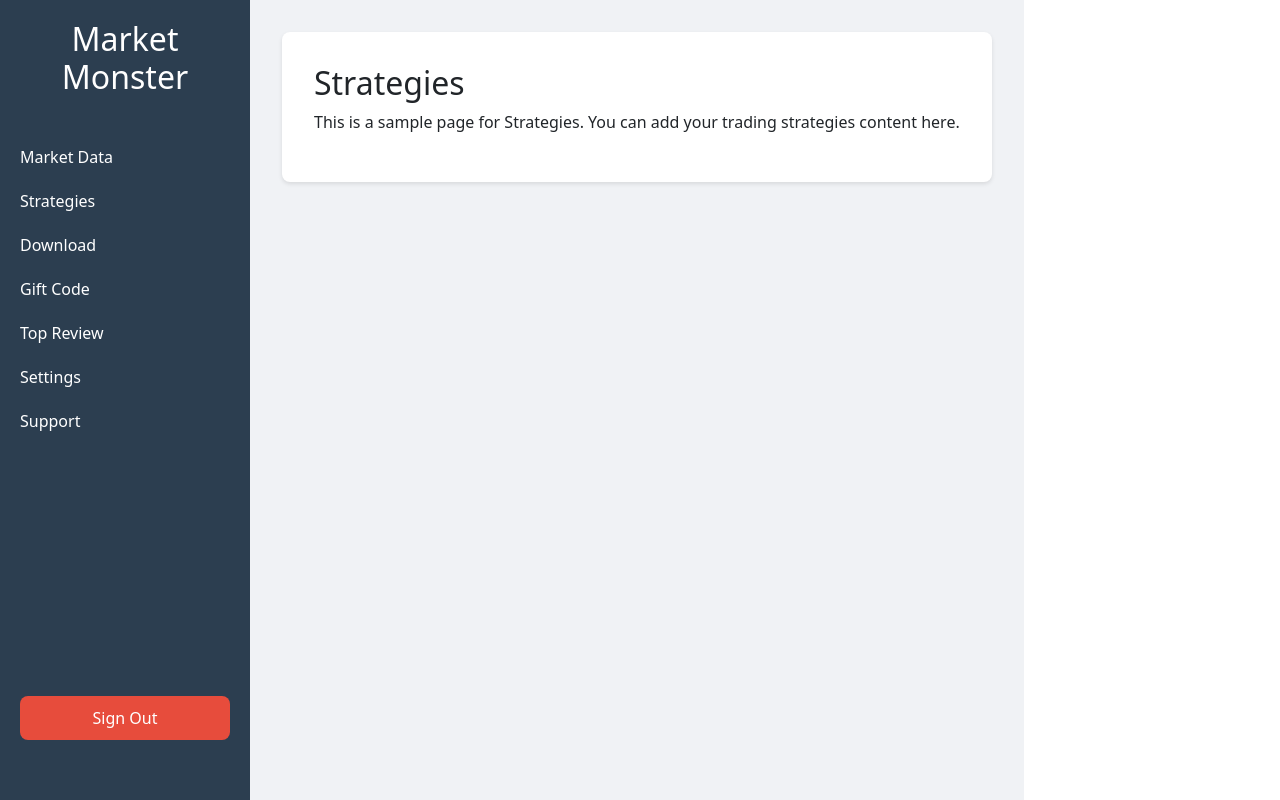
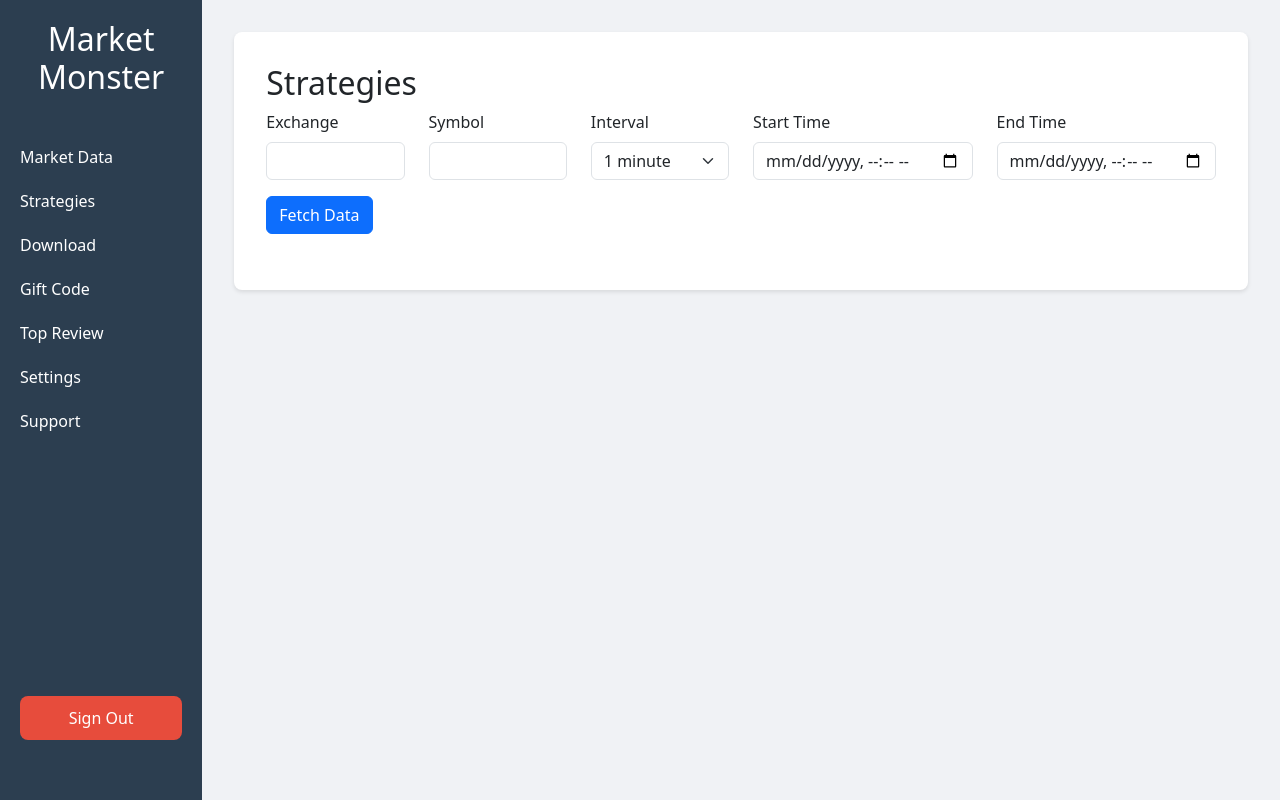
Before and after one commit to vonBaranow/market-monster-ui, a React (Vite) app: page / in a window 1280 px wide. Both pictures are taken after a click on the item "Strategies". Built offline with nearby package versions, Linux system fonts and the light colour scheme.

Commit message:
working version of the charting of market data

```diff
--- a/package.json
+++ b/package.json
@@ -12,7 +12,10 @@
   "dependencies": {
     "axios": "^1.7.7",
     "bootstrap": "^5.3.3",
+    "chart.js": "^4.4.4",
     "react": "^18.3.1",
+    "react-bootstrap": "^2.10.4",
+    "react-chartjs-2": "^5.2.0",
     "react-dom": "^18.3.1"
   },
   "devDependencies": {
--- /dev/null
+++ b/src/components/StrategiesComponent.jsx
@@ -0,0 +1,173 @@
+import { useState } from 'react';
+import axios from 'axios';
+import { Line } from 'react-chartjs-2';
+import { convertToCandlestickInterval } from '../utils/timeframeConverter'; // Import the converter
+import { Chart as ChartJS, CategoryScale, LinearScale, PointElement, LineElement, Title, Tooltip, Legend } from 'chart.js';
+
+// Register the necessary Chart.js components
+ChartJS.register(CategoryScale, LinearScale, PointElement, LineElement, Title, Tooltip, Legend);
+
+// Base URL for the API
+const API_BASE_URL = 'http://localhost:8081'; // Make sure this matches your backend URL
+
+const StrategiesComponent = () => {
+  const [formData, setFormData] = useState({
+    exchange: '',
+    symbol: '',
+    interval: '1 minute',
+    startTime: '',
+    endTime: '',
+  });
+
+  const [marketData, setMarketData] = useState([]);
+  const [isLoading, setIsLoading] = useState(false);
+  const [error, setError] = useState(null);
+
+  const handleInputChange = (e) => {
+    const { name, value } = e.target;
+    setFormData({ ...formData, [name]: value });
+  };
+
+  const fetchMarketData = async () => {
+    setIsLoading(true);
+    setError(null);
+    try {
+      // Convert interval to the backend enum value
+      const convertedInterval = convertToCandlestickInterval(formData.interval);
+
+      const response = await axios.get(`${API_BASE_URL}/api/market-data`, {
+        params: {
+          exchange: formData.exchange,
+          symbol: formData.symbol,
+          interval: convertedInterval,  // Use the converted interval
+          startTime: new Date(formData.startTime).toISOString(),
+          endTime: new Date(formData.endTime).toISOString()
+        }
+      });
+      setMarketData(response.data);
+    } catch (error) {
+      console.error('Error fetching market data:', error);
+      setError(`Failed to fetch market data: ${error.response ? error.response.data : error.message}`);
+    }
+    setIsLoading(false);
+  };
+
+  const parseTimestamp = (timestamp) => {
+    const date = new Date(timestamp);
+    if (!isNaN(date.getTime())) {
+      return date;
+    }
+    console.error('Invalid date:', timestamp);
+    return null;
+  };
+
+  const formatDate = (date) => {
+    if (!(date instanceof Date) || isNaN(date.getTime())) {
+      return 'Invalid Date';
+    }
+    return date.toLocaleString();
+  };
+
+  const renderChart = () => {
+    if (marketData.length === 0) return null;
+
+    const chartData = {
+      labels: marketData.map(candle => formatDate(parseTimestamp(candle.openTime))),
+      datasets: [
+        {
+          label: `${formData.symbol} Price`,
+          data: marketData.map(candle => ({
+            x: formatDate(parseTimestamp(candle.openTime)),
+            y: parseFloat(candle.closePrice)
+          })),
+          borderColor: 'rgb(75, 192, 192)',
+          tension: 0.1
+        }
+      ]
+    };
+
+    const options = {
+      responsive: true,
+      plugins: {
+        legend: {
+          position: 'top',
+        },
+        title: {
+          display: true,
+          text: `${formData.symbol} Price Chart`
+        }
+      },
+      scales: {
+        x: {
+          type: 'category',
+          title: {
+            display: true,
+            text: 'Date'
+          }
+        },
+        y: {
+          title: {
+            display: true,
+            text: 'Price'
+          }
+        }
+      }
+    };
+
+    return <Line data={chartData} options={options} />;
+  };
+
+  return (
+    <div className="strategies-component">
+      <h2>Strategies</h2>
+      <form onSubmit={(e) => { e.preventDefault(); fetchMarketData(); }} className="mb-4">
+        <div className="row">
+          <div className="col-md-2">
+            <label htmlFor="exchange" className="form-label">Exchange</label>
+            <input type="text" className="form-control" id="exchange" name="exchange" value={formData.exchange} onChange={handleInputChange} required />
+          </div>
+          <div className="col-md-2">
+            <label htmlFor="symbol" className="form-label">Symbol</label>
+            <input type="text" className="form-control" id="symbol" name="symbol" value={formData.symbol} onChange={handleInputChange} required />
+          </div>
+          <div className="col-md-2">
+            <label htmlFor="interval" className="form-label">Interval</label>
+            <select className="form-select" id="interval" name="interval" value={formData.interval} onChange={handleInputChange}>
+              <option value="1 minute">1 minute</option>
+              <option value="3 minutes">3 minutes</option>
+              <option value="5 minutes">5 minutes</option>
+              <option value="15 minutes">15 minutes</option>
+              <option value="30 minutes">30 minutes</option>
+              <option value="1 hour">1 hour</option>
+              <option value="2 hours">2 hours</option>
+              <option value="4 hours">4 hours</option>
+              <option value="6 hours">6 hours</option>
+              <option value="8 hours">8 hours</option>
+              <option value="12 hours">12 hours</option>
+              <option value="1 day">1 day</option>
+              <option value="3 days">3 days</option>
+              <option value="1 week">1 week</option>
+              <option value="1 month">1 month</option>
+            </select>
+          </div>
+          <div className="col-md-3">
+            <label htmlFor="startTime" className="form-label">Start Time</label>
+            <input type="datetime-local" className="form-control" id="startTime" name="startTime" value={formData.startTime} onChange={handleInputChange} required />
+          </div>
+          <div className="col-md-3">
+            <label htmlFor="endTime" className="form-label">End Time</label>
+            <input type="datetime-local" className="form-control" id="endTime" name="endTime" value={formData.endTime} onChange={handleInputChange} required />
+          </div>
+        </div>
+        <button type="submit" className="btn btn-primary mt-3" disabled={isLoading}>
+          {isLoading ? 'Loading...' : 'Fetch Data'}
+        </button>
+      </form>
+      {error && <div className="alert alert-danger">{error}</div>}
+      {isLoading && <div className="alert alert-info">Loading data...</div>}
+      {!isLoading && marketData.length > 0 && renderChart()}
+    </div>
+  );
+};
+
+export default StrategiesComponent;
--- a/src/pages/Strategies.jsx
+++ b/src/pages/Strategies.jsx
@@ -1,10 +1,9 @@
-
+import StrategiesComponent from '../components/StrategiesComponent';
 
 const Strategies = () => {
   return (
     <div style={styles.container}>
-      <h2>Strategies</h2>
-      <p>This is a sample page for Strategies. You can add your trading strategies content here.</p>
+      <StrategiesComponent />
     </div>
   );
 };
--- /dev/null
+++ b/src/utils/timeframeConverter.js
@@ -0,0 +1,25 @@
+// utils/timeframeConverter.js
+
+// Define a mapping from human-readable values to backend CandlestickInterval values
+export const intervalMapping = {
+    '1 minute': 'ONE_MINUTE',
+    '3 minutes': 'THREE_MINUTES',
+    '5 minutes': 'FIVE_MINUTES',
+    '15 minutes': 'FIFTEEN_MINUTES',
+    '30 minutes': 'HALF_HOURLY',
+    '1 hour': 'HOURLY',
+    '2 hours': 'TWO_HOURLY',
+    '4 hours': 'FOUR_HOURLY',
+    '6 hours': 'SIX_HOURLY',
+    '8 hours': 'EIGHT_HOURLY',
+    '12 hours': 'TWELVE_HOURLY',
+    '1 day': 'DAILY',
+    '3 days': 'THREE_DAILY',
+    '1 week': 'WEEKLY',
+    '1 month': 'MONTHLY'
+  };
+
+  // Utility function to convert human-readable value to CandlestickInterval
+  export const convertToCandlestickInterval = (interval) => {
+    return intervalMapping[interval] || null;
+  };
```
Also changed, not shown: src/components/Header.jsx (+14 -1 lines), src/components/LeftMenu.jsx (+20 -0 lines), src/components/MarketDataDownloader.jsx (+37 -2 lines), 1 other file (tests, documents, lock files or other folders).
